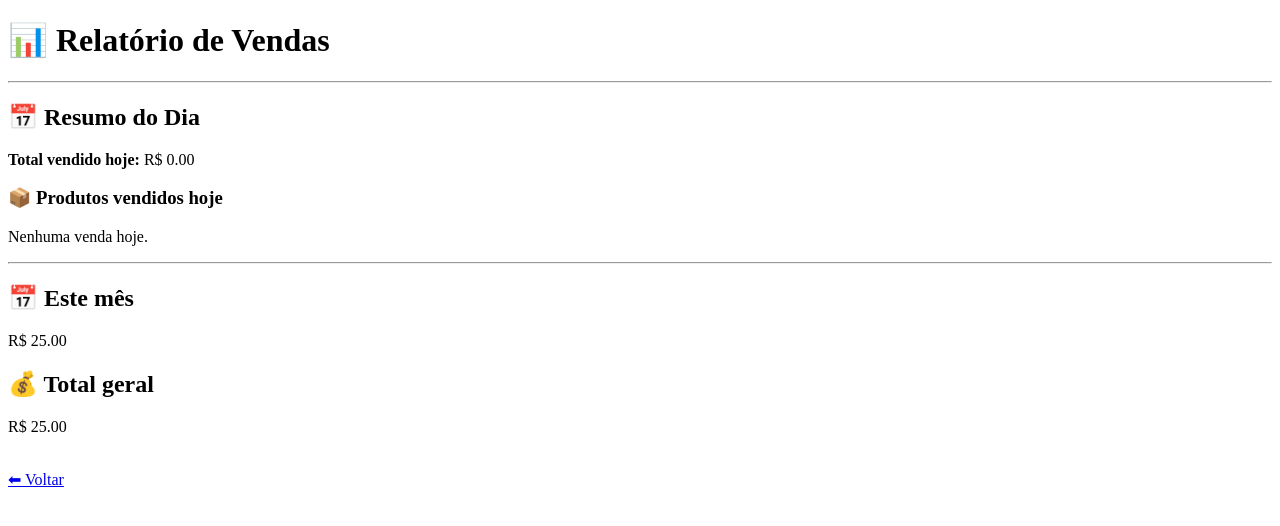
After one commit to VictorCaitano-Dev/Sistema-Cantina, a Flask app: page /relatorio_vendas in a window 1280 px wide. The commit adds this page. Shown: the top 526 px of the page. Run offline with Flask 3, Linux system fonts and the light colour scheme; data comes from the database, SQL or seed files in the repository.

Commit message:
Implementação de Relatório de vendas.

```diff
--- a/app.py
+++ b/app.py
@@ -5,53 +5,42 @@ import os
 app = Flask(__name__)
 app.secret_key = 'cantina'
 
+
 def conectar():
-    caminho = os.path.abspath("cantina2.db")
-    return sqlite3.connect(caminho)
+    return sqlite3.connect("cantina2.db")
 
 
+# ---------------- HOME ----------------
 @app.route('/')
 def home():
     conn = conectar()
     cursor = conn.cursor()
 
-    # Total de produtos
     cursor.execute("SELECT COUNT(*) FROM produtos")
     total_produtos = cursor.fetchone()[0]
 
-    # Total de vendas
     cursor.execute("SELECT COUNT(*) FROM vendas")
     total_vendas = cursor.fetchone()[0]
 
-    # Faturamento total
     cursor.execute("SELECT SUM(valor_total) FROM vendas")
-    faturamento = cursor.fetchone()[0]
+    faturamento = cursor.fetchone()[0] or 0
 
-    if faturamento is None:
-        faturamento = 0
-
-    # Produto mais vendido
     cursor.execute("""
-        SELECT
-            produtos.nome,
-            SUM(vendas.quantidade) AS total_vendido
+        SELECT produtos.nome, SUM(vendas.quantidade)
         FROM vendas
         JOIN produtos ON vendas.produto_id = produtos.id
         GROUP BY produtos.id, produtos.nome
-        ORDER BY total_vendido DESC
+        ORDER BY SUM(vendas.quantidade) DESC
         LIMIT 1
     """)
-
     produto_mais_vendido = cursor.fetchone()
 
-    # Produtos com estoque baixo
     cursor.execute("""
         SELECT nome, estoque
         FROM produtos
         WHERE estoque <= 5
         ORDER BY estoque ASC
     """)
-
     estoque_baixo = cursor.fetchall()
 
     conn.close()
@@ -66,10 +55,13 @@ def home():
     )
 
 
+# ---------------- PRODUTOS ----------------
 @app.route('/produtos', methods=['GET', 'POST'])
 def produtos():
     conn = conectar()
     cursor = conn.cursor()
+
+    busca = request.args.get('busca', '')
 
     if request.method == 'POST':
         nome = request.form['nome']
@@ -82,110 +74,30 @@ def produtos():
         """, (nome, preco, estoque))
 
         conn.commit()
-        conn.close()
-
         flash("Produto cadastrado com sucesso!")
         return redirect('/produtos')
 
-    cursor.execute("SELECT * FROM produtos")
+    if busca:
+        cursor.execute("""
+            SELECT * FROM produtos
+            WHERE nome LIKE ?
+        """, ('%' + busca + '%',))
+    else:
+        cursor.execute("SELECT * FROM produtos")
+
     produtos = cursor.fetchall()
-
     conn.close()
 
     return render_template('produtos.html', produtos=produtos)
 
 
-@app.route('/vendas', methods=['GET', 'POST'])
-def vendas():
-    conn = conectar()
-    cursor = conn.cursor()
-
-    if request.method == 'POST':
-        produto_id = int(request.form['produto_id'])
-        quantidade = int(request.form['quantidade'])
-
-        cursor.execute("""
-            SELECT nome, preco, estoque
-            FROM produtos
-            WHERE id = ?
-        """, (produto_id,))
-
-        produto = cursor.fetchone()
-
-        if produto is None:
-            flash("Produto não encontrado.")
-        else:
-            nome, preco, estoque = produto
-
-            if quantidade <= 0:
-                flash("A quantidade precisa ser maior que zero.")
-            elif quantidade > estoque:
-                flash(f"Estoque insuficiente. Estoque atual de {nome}: {estoque}")
-            else:
-                valor_total = preco * quantidade
-                novo_estoque = estoque - quantidade
-
-                cursor.execute("""
-                    INSERT INTO vendas (produto_id, quantidade, valor_total)
-                    VALUES (?, ?, ?)
-                """, (produto_id, quantidade, valor_total))
-
-                cursor.execute("""
-                    UPDATE produtos
-                    SET estoque = ?
-                    WHERE id = ?
-                """, (novo_estoque, produto_id))
-
-                conn.commit()
-                flash(f"Venda registrada com sucesso! Total: R$ {valor_total:.2f}")
-
-        conn.close()
-        return redirect('/vendas')
-
-    cursor.execute("SELECT * FROM produtos")
-    produtos = cursor.fetchall()
-
-    cursor.execute("""
-        SELECT
-            vendas.id,
-            produtos.nome,
-            vendas.quantidade,
-            vendas.valor_total,
-            vendas.data_venda
-        FROM vendas
-        JOIN produtos ON vendas.produto_id = produtos.id
-        ORDER BY vendas.data_venda DESC
-    """)
-    vendas = cursor.fetchall()
-
-    conn.close()
-
-    return render_template('vendas.html', produtos=produtos, vendas=vendas)
-
-
+# ---------------- EXCLUIR PRODUTO ----------------
 @app.route('/excluir_produto/<int:id>')
 def excluir_produto(id):
     conn = conectar()
     cursor = conn.cursor()
 
-    cursor.execute("""
-        SELECT COUNT(*)
-        FROM vendas
-        WHERE produto_id = ?
-    """, (id,))
-
-    total_vendas = cursor.fetchone()[0]
-
-    if total_vendas > 0:
-        flash("Não é possível excluir este produto porque ele já possui vendas registradas.")
-        conn.close()
-        return redirect('/produtos')
-
-    cursor.execute("""
-        DELETE FROM produtos
-        WHERE id = ?
-    """, (id,))
-
+    cursor.execute("DELETE FROM produtos WHERE id = ?", (id,))
     conn.commit()
     conn.close()
 
@@ -193,6 +105,7 @@ def excluir_produto(id):
     return redirect('/produtos')
 
 
+# ---------------- EDITAR PRODUTO ----------------
 @app.route('/editar_produto/<int:id>', methods=['GET', 'POST'])
 def editar_produto(id):
     conn = conectar()
@@ -216,9 +129,7 @@ def editar_produto(id):
         return redirect('/produtos')
 
     cursor.execute("""
-        SELECT id, nome, preco, estoque
-        FROM produtos
-        WHERE id = ?
+        SELECT * FROM produtos WHERE id = ?
     """, (id,))
 
     produto = cursor.fetchone()
@@ -227,5 +138,150 @@ def editar_produto(id):
     return render_template('editar_produto.html', produto=produto)
 
 
+# ---------------- VENDAS ----------------
+@app.route('/vendas', methods=['GET', 'POST'])
+def vendas():
+    conn = conectar()
+    cursor = conn.cursor()
+
+    # ---------------- POST (REGISTRAR VENDA) ----------------
+    if request.method == 'POST':
+        try:
+            produto_id = int(request.form['produto_id'])
+            quantidade = int(request.form['quantidade'])
+        except:
+            flash("Dados inválidos")
+            return redirect('/vendas')
+
+        cursor.execute("""
+            SELECT nome, preco, estoque
+            FROM produtos
+            WHERE id = ?
+        """, (produto_id,))
+
+        produto = cursor.fetchone()
+
+        if not produto:
+            flash("Produto não encontrado")
+            return redirect('/vendas')
+
+        nome, preco, estoque = produto
+
+        if quantidade <= 0:
+            flash("Quantidade inválida")
+            return redirect('/vendas')
+
+        if quantidade > estoque:
+            flash(f"Estoque insuficiente (atual: {estoque})")
+            return redirect('/vendas')
+
+        total = preco * quantidade
+        novo_estoque = estoque - quantidade
+
+        # registrar venda
+        cursor.execute("""
+            INSERT INTO vendas (produto_id, quantidade, valor_total, data_venda)
+            VALUES (?, ?, ?, datetime('now'))
+        """, (produto_id, quantidade, total))
+
+        # atualizar estoque
+        cursor.execute("""
+            UPDATE produtos
+            SET estoque = ?
+            WHERE id = ?
+        """, (novo_estoque, produto_id))
+
+        conn.commit()
+
+        flash(f"Venda registrada: {quantidade}x {nome} - R$ {total:.2f}")
+        return redirect('/vendas')
+
+    # ---------------- GET (CARREGAR DADOS) ----------------
+
+    cursor.execute("SELECT id, nome, estoque FROM produtos")
+    produtos = cursor.fetchall()
+
+    cursor.execute("""
+        SELECT vendas.id, produtos.nome, vendas.quantidade, vendas.valor_total, vendas.data_venda
+        FROM vendas
+        JOIN produtos ON vendas.produto_id = produtos.id
+        ORDER BY vendas.data_venda DESC
+    """)
+    vendas = cursor.fetchall()
+
+    cursor.execute("SELECT COALESCE(SUM(valor_total), 0) FROM vendas")
+    faturamento_total = cursor.fetchone()[0]
+
+    cursor.execute("SELECT COUNT(*) FROM vendas")
+    total_vendas = cursor.fetchone()[0]
+
+    cursor.execute("SELECT COALESCE(SUM(quantidade), 0) FROM vendas")
+    total_itens = cursor.fetchone()[0]
+
+    conn.close()
+
+    return render_template(
+        "vendas.html",
+        produtos=produtos,
+        vendas=vendas,
+        faturamento_total=faturamento_total,
+        total_vendas=total_vendas,
+        total_itens=total_itens
+    )
+
+
+# ---------------- RELATÓRIO ----------------
+@app.route('/relatorio_vendas')
+def relatorio_vendas():
+    conn = conectar()
+    cursor = conn.cursor()
+
+    # 💰 TOTAL DO DIA (VALOR)
+    cursor.execute("""
+        SELECT COALESCE(SUM(valor_total), 0)
+        FROM vendas
+        WHERE date(data_venda) = date('now')
+    """)
+    vendas_dia_total = cursor.fetchone()[0]
+
+    # 📦 PRODUTOS VENDIDOS NO DIA
+    cursor.execute("""
+        SELECT
+            produtos.nome,
+            SUM(vendas.quantidade) AS quantidade_total,
+            SUM(vendas.valor_total) AS valor_total
+        FROM vendas
+        JOIN produtos ON vendas.produto_id = produtos.id
+        WHERE date(vendas.data_venda) = date('now')
+        GROUP BY produtos.nome
+        ORDER BY quantidade_total DESC
+    """)
+    produtos_dia = cursor.fetchall()
+
+    # 📅 TOTAL DO MÊS
+    cursor.execute("""
+        SELECT COALESCE(SUM(valor_total), 0)
+        FROM vendas
+        WHERE strftime('%Y-%m', data_venda) = strftime('%Y-%m', 'now')
+    """)
+    vendas_mes = cursor.fetchone()[0]
+
+    # 💰 TOTAL GERAL
+    cursor.execute("""
+        SELECT COALESCE(SUM(valor_total), 0)
+        FROM vendas
+    """)
+    vendas_total = cursor.fetchone()[0]
+
+    conn.close()
+
+    return render_template(
+        "relatorio_vendas.html",
+        vendas_dia_total=vendas_dia_total,
+        produtos_dia=produtos_dia,
+        vendas_mes=vendas_mes,
+        vendas_total=vendas_total
+    )
+
 if __name__ == '__main__':
     app.run(debug=True)
--- a/templates/index.html
+++ b/templates/index.html
@@ -43,5 +43,11 @@
 
     <a href="/vendas">Vendas</a>
 
+    <br><br>
+
+    <a href="/relatorio_vendas">
+        Relatório de Vendas
+    </a>
+
 </body>
 </html>
--- /dev/null
+++ b/templates/relatorio_vendas.html
@@ -0,0 +1,53 @@
+<!DOCTYPE html>
+<html>
+<head>
+    <title>Relatório de Vendas</title>
+</head>
+<body>
+
+    <h1>📊 Relatório de Vendas</h1>
+
+    <hr>
+
+    <h2>📅 Resumo do Dia</h2>
+    <p><strong>Total vendido hoje:</strong> R$ {{ "%.2f"|format(vendas_dia_total) }}</p>
+
+    <h3>📦 Produtos vendidos hoje</h3>
+
+    {% if produtos_dia and produtos_dia|length > 0 %}
+
+        <table border="1" cellpadding="5">
+            <tr>
+                <th>Produto</th>
+                <th>Quantidade</th>
+                <th>Total (R$)</th>
+            </tr>
+
+            {% for produto in produtos_dia %}
+            <tr>
+                <td>{{ produto[0] }}</td>
+                <td>{{ produto[1] }}</td>
+                <td>R$ {{ "%.2f"|format(produto[2]) }}</td>
+            </tr>
+            {% endfor %}
+
+        </table>
+
+    {% else %}
+        <p>Nenhuma venda hoje.</p>
+    {% endif %}
+
+    <hr>
+
+    <h2>📅 Este mês</h2>
+    <p>R$ {{ "%.2f"|format(vendas_mes) }}</p>
+
+    <h2>💰 Total geral</h2>
+    <p>R$ {{ "%.2f"|format(vendas_total) }}</p>
+
+    <br>
+
+    <a href="/vendas">⬅ Voltar</a>
+
+</body>
+</html>
```
Also changed, not shown: templates/produtos.html (+15 -0 lines), templates/vendas.html (+32 -2 lines).
